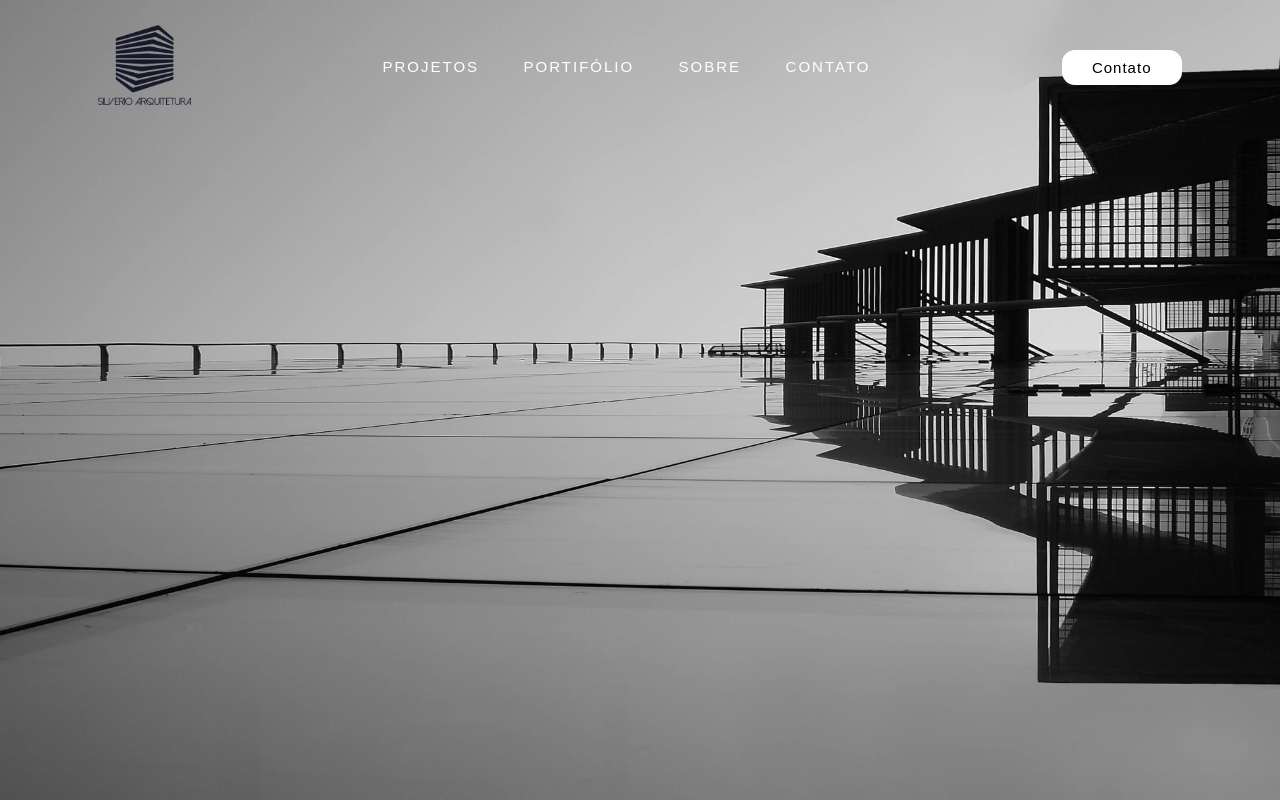
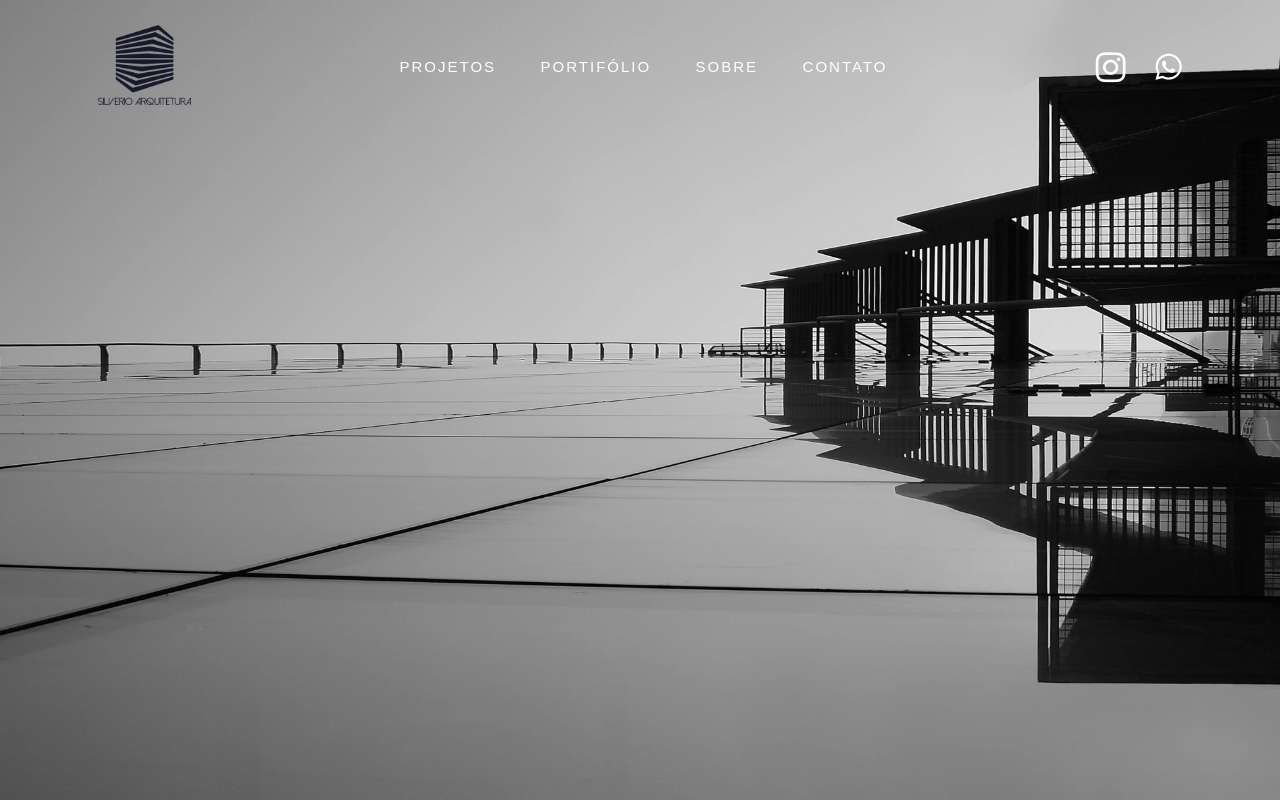
Before and after one commit to devlaurentino/silverioarquitetura, a plain HTML site: page index.html in a window 1280 px wide. Shown: the top 800 px of the page. Drawn offline with Linux system fonts and the light colour scheme; a web font is replaced by a local one.

Commit message:
incluindo novas funções

```diff
--- a/index.html
+++ b/index.html
@@ -6,6 +6,8 @@
     <link rel="icon" type="image/png" href="/imagens/favicon.png">
     <title>Silverio Arquitetura - Projetos e Laudos em Santo André</title>
     <link rel="stylesheet" href="style.css">
+    <link rel="stylesheet" href="https://cdnjs.cloudflare.com/ajax/libs/font-awesome/6.5.0/css/all.min.css">
+
 </head>
 <body>
     <header id="header">
@@ -24,16 +26,26 @@
                     </ul>
                 </nav>
 
-                <!-- BOTÃO HAMBÚRGUER (visível só no celular) -->
-                <div class="menu-toggle" id="menu-toggle">
+            <div class="redes-sociais">
+                <div class="bnt-instagram">
+                    <a href="https://www.instagram.com/silverio.arquitetura/" target="_blank">
+                        <i class="fa-brands fa-instagram"></i>
+                        <!--<img src="imagens/instagram.png" alt="Logo instagram Silverio arquitetura">-->
+                    </a>
+                </div>
+                <div class="bnt-contato">
+                    <a href="https://wa.me/5511911671452?text=Ol%C3%A1,%20tudo%20bem?%0A%0AEstou%20interessado(a)%20em%20fazer%20um%20or%C3%A7amento.%20Se%20poss%C3%ADvel,%20gostaria%20de%20saber%20valores,%20prazos%20e%20condi%C3%A7%C3%B5es." target="_blank"> <!--<button>Contato</button>--> <i class="fa-brands fa-whatsapp"></i></a>
+                </div>
+            </div>
+
+
+                <div class="menu-toggle" id="menu-toggle"> <!-- BOTÃO HAMBÚRGUER (visível só no celular) -->
                 <span></span>
                 <span></span>
                 <span></span>
                 </div>
 
-                <div class="bnt-contato">
-                    <a href=https://wa.me/5511911671452?text=Ol%C3%A1,%20tudo%20bem?%0A%0AEstou%20interessado(a)%20em%20fazer%20um%20or%C3%A7amento.%20Se%20poss%C3%ADvel,%20gostaria%20de%20saber%20valores,%20prazos%20e%20condi%C3%A7%C3%B5es. target="_blank"><button>Contato</button></a>
-                </div>
+
             </div>
         </div>
     </header>
--- a/style.css
+++ b/style.css
@@ -121,6 +121,30 @@ header.rolagem a:hover {
   color: var(--cor7);
 }
 
+.redes-sociais {
+  display: flex;
+  align-items: center;
+  gap: 30px; /* espaçamento entre os ícones */
+}
+
+.fa-brands.fa-instagram {
+font-size: 34px;
+color: white;
+}
+
+.fa-brands.fa-whatsapp{
+font-size: 30px;
+color: white;
+}
+
+.rolagem .fa-brands.fa-instagram{
+  color: var(--cor0);
+}
+
+.rolagem .fa-brands.fa-whatsapp{
+  color: var(--cor0);
+}
+
 /* BOTÃO CONTATO */
 .bnt-contato button {
   font-family: var(--fonte-book);
@@ -135,6 +159,7 @@ header.rolagem a:hover {
   transition: 0.2s;
   border-radius: 13px;
 }
+
 
 .bnt-contato button:hover {
   color: var(--cor7);
```
Also changed, not shown: imagens/instagram.png (added).
